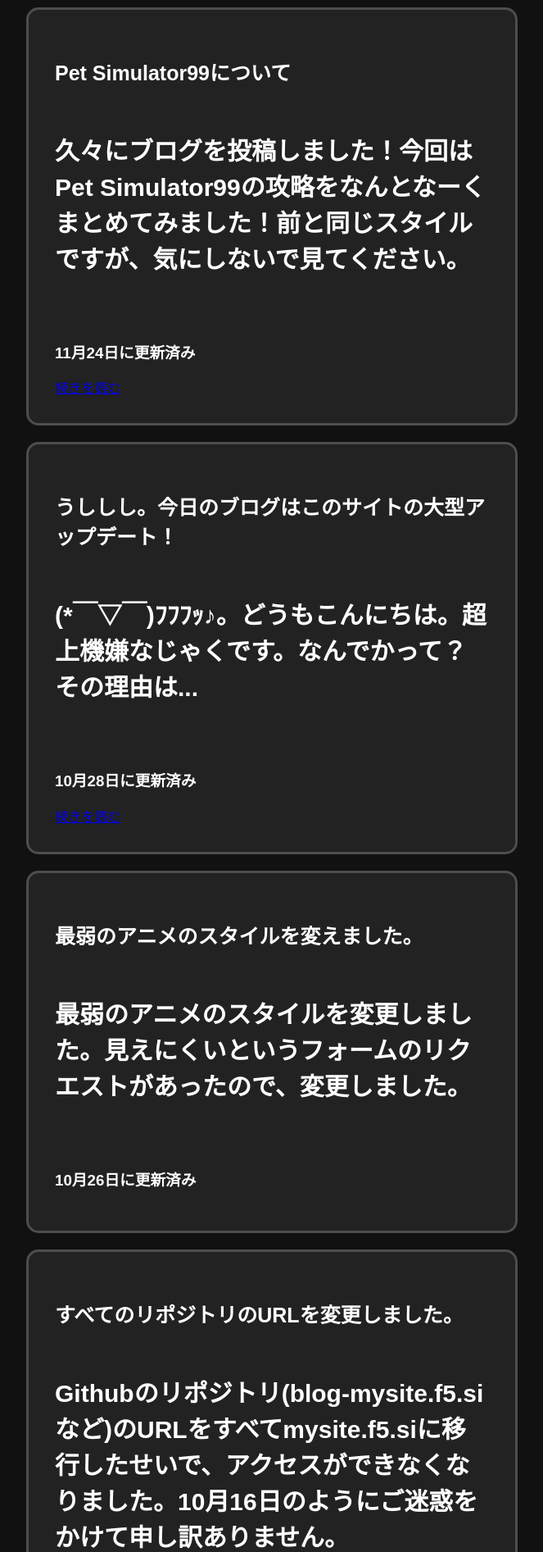
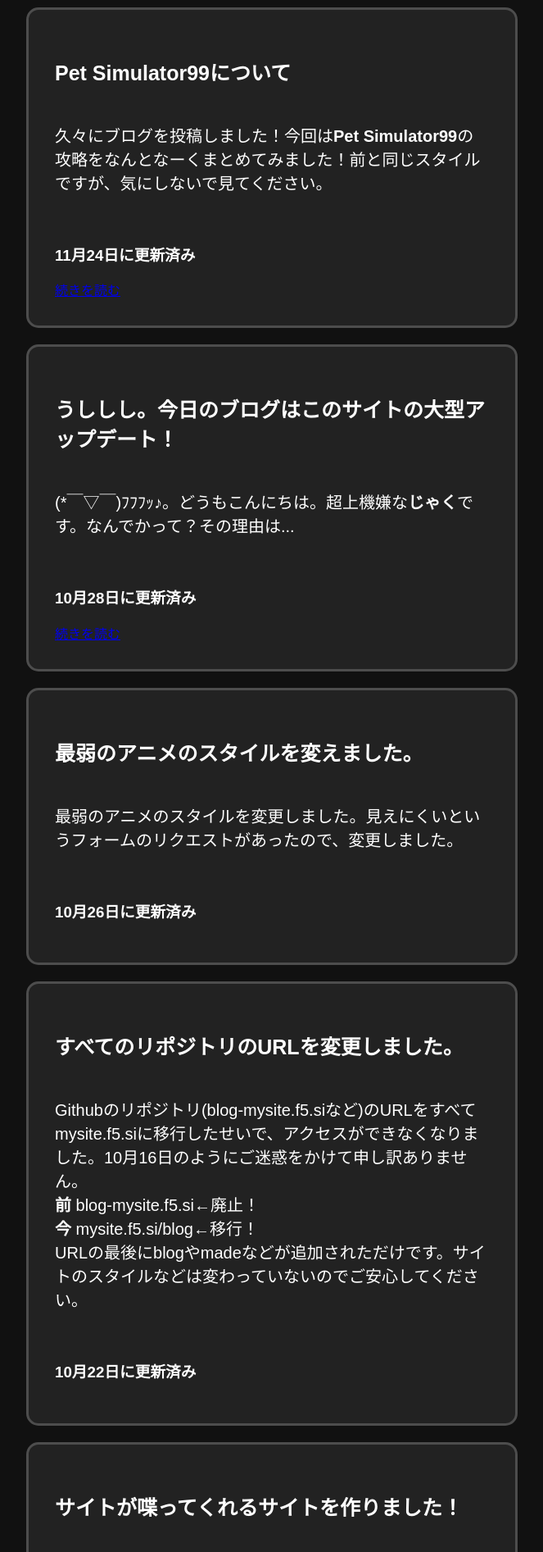
Before and after one commit to saijaku1/mysite, a PHP site: page /blog/index.html in a window 1280 px wide. Shown: the part 311-2204 px from the top of the page at 82% size, without its empty margins (308-971 px from the left). Run offline with PHP 8.4, Linux system fonts and the light colour scheme.

Commit message:
Update style.css

```diff
--- a/blog/style.css
+++ b/blog/style.css
@@ -138,8 +138,7 @@ body {
 }
 
 .text1 {
-  font-size: 30px;
-  font-weight:bold;
+  font-size: 20px;
   margin-bottom: 1em;
 }
 
```
